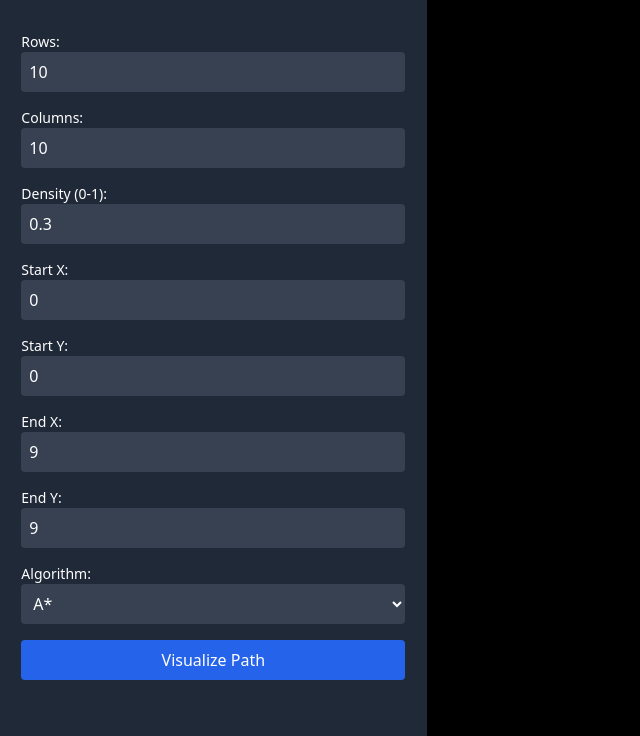
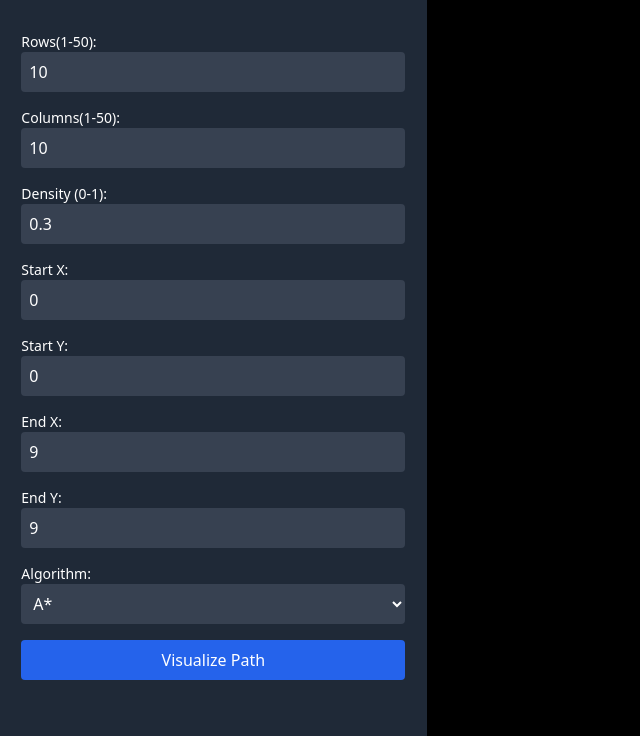
Before and after one commit to Ghua8088/mapapp, a Django app: page / in a window 1280 px wide. Shown: the part 64-800 px from the top of the page, without its empty margins (0-640 px from the left). Run offline with Django 5.2, Linux system fonts and the light colour scheme; some libraries are stand-ins or nearby versions.

Commit message:
edge case handling

```diff
--- a/playground/templates/visualization.html
+++ b/playground/templates/visualization.html
@@ -14,6 +14,10 @@
             const gridContainer = document.getElementById("grid");
             const rows = parseInt(document.getElementById("rows").value);
             const cols = parseInt(document.getElementById("cols").value);
+            if(1>cols>50 && 1>rows>50){
+                alert("Please enter a valid number of rows and columns (1-50).");
+                return;
+            }
             gridContainer.innerHTML = "";
             const cellSize = Math.min(400 / cols, 400 / rows);
             for (let i = 0; i < rows; i++) {
@@ -133,11 +137,11 @@
             <form method="post" class="w-full max-w-sm space-y-4">
                 {% csrf_token %}
                 <div class="flex flex-col">
-                    <label for="rows" class="text-sm">Rows:</label>
+                    <label for="rows" class="text-sm">Rows(1-50):</label>
                     <input type="number" name="rows" id="rows" value="10" class="w-full p-2 rounded bg-gray-700 text-white" required>
                 </div>
                 <div class="flex flex-col">
-                    <label for="cols" class="text-sm">Columns:</label>
+                    <label for="cols" class="text-sm">Columns(1-50):</label>
                     <input type="number" name="cols" id="cols" value="10" class="w-full p-2 rounded bg-gray-700 text-white" required>
                 </div>
                 <div class="flex flex-col">
```
